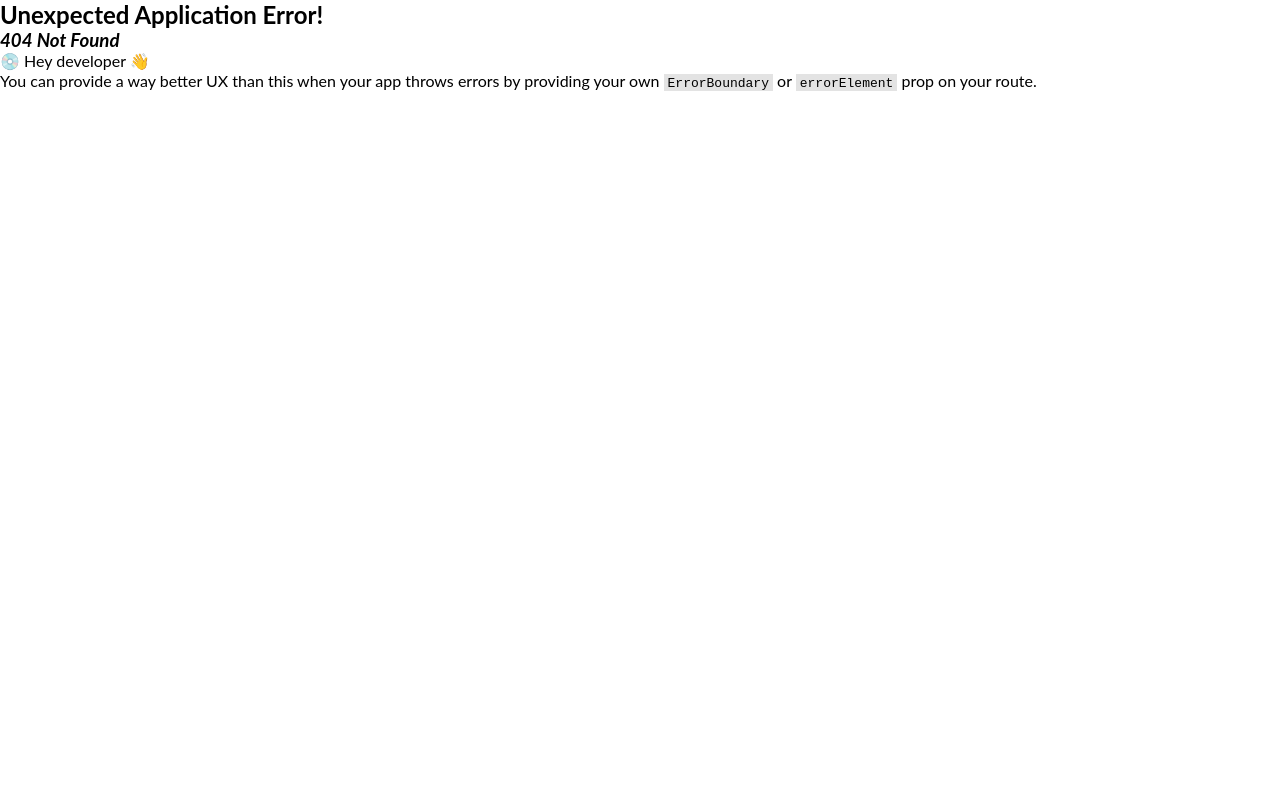
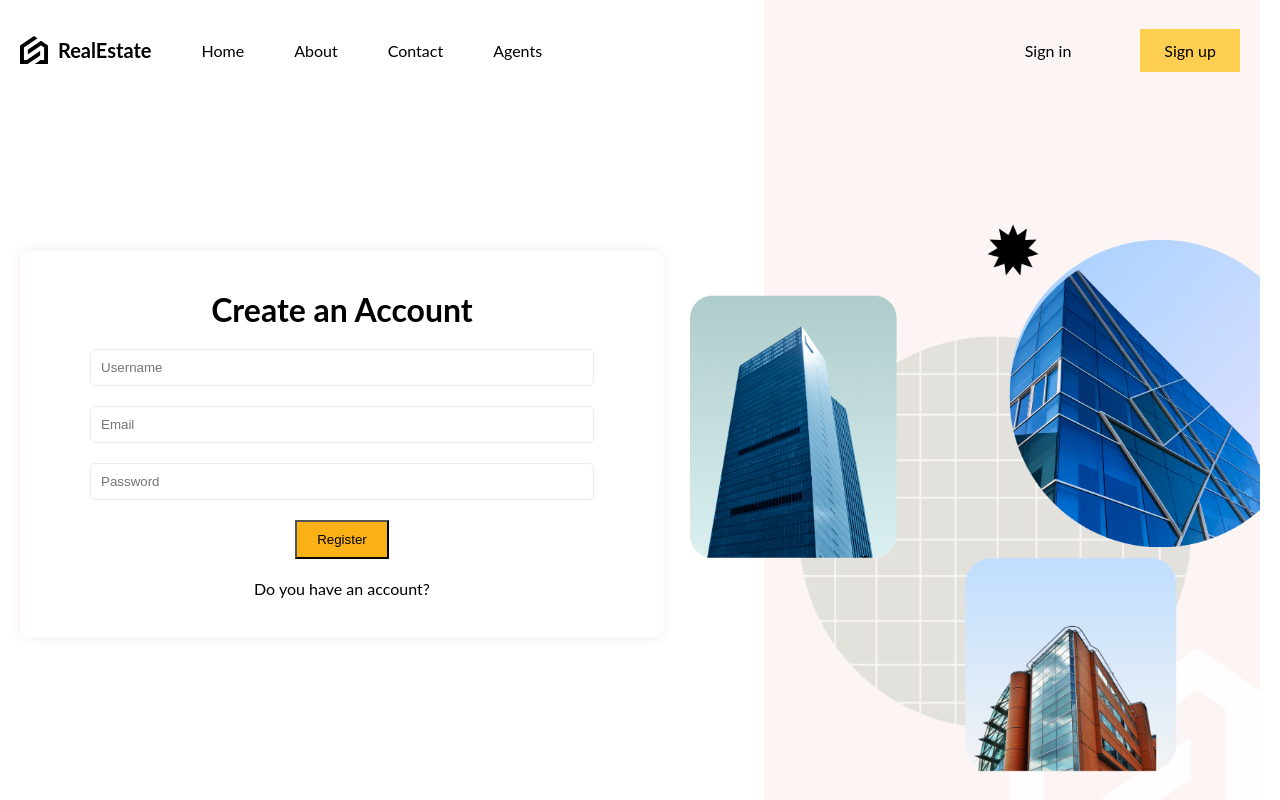
Before and after one commit to Amirkzm/real_estate_full, a React (Vite) app in the folder frontend/: page /auth/register in a window 1280 px wide. Before the commit this address had no page. Built offline with nearby package versions, Linux system fonts and the light colour scheme; no server answers.

Commit message:
feat: Add zodErrorsExtractor utility function and bug fix

```diff
--- a/frontend/src/components/chat/Chat.tsx
+++ b/frontend/src/components/chat/Chat.tsx
@@ -15,9 +15,8 @@ const Chat = () => {
       <div className="chatList">
         <h1>Messages</h1>
         {[0, 1, 2, 3, 4, 5].map((item) => (
-          <div className="chatItem">
+          <div className="chatItem" key={item}>
             <ChatItem
-              key={item}
               name="John Doe"
               avatar={IMG_SRC}
               onClick={() => setChat(true)}
--- a/frontend/src/components/dropDownMenu/dropdown.scss
+++ b/frontend/src/components/dropDownMenu/dropdown.scss
@@ -5,7 +5,7 @@
   height: 100%;
   padding: 12px 32px;
   position: relative;
-  background-color: rgb(233, 220, 220);
+  background-color: $primary-color;
   .dropdownContent {
     display: flex;
     flex-direction: column;
--- a/frontend/src/components/navbar/Navbar.tsx
+++ b/frontend/src/components/navbar/Navbar.tsx
@@ -31,7 +31,7 @@ function Navbar() {
     {
       title: "Profile",
       icon: <CgProfile />,
-      onClick: () => console.log(" go to profile"),
+      onClick: () => navigate("/profile"),
     },
     {
       title: "Logout",
@@ -43,23 +43,19 @@ function Navbar() {
   return (
     <nav>
       <div className="left">
-        <a href="/" className="logo">
+        <Link to={"/"} className="logo">
           <img src="/logo.png" alt="" />
           <span>RealEstate</span>
-        </a>
-        <a href="/">Home</a>
-        <a href="/">About</a>
-        <a href="/">Contact</a>
-        <a href="/">Agents</a>
+        </Link>
+        <Link to={"/"}>Home</Link>
+        <Link to={"/"}>About</Link>
+        <Link to={"/"}>Contact</Link>
+        <Link to={"/"}>Agents</Link>
       </div>
       <div className="right">
         {user ? (
           <div className="user">
-            <img
-              src="https://images.pexels.com/photos/91227/pexels-photo-91227.jpeg?auto=compress&cs=tinysrgb&w=1260&h=750&dpr=2"
-              alt=""
-            />
-            <span>John Doe</span>
+            <img src={user.avatar ?? "/no-profile.png"} alt="" />
             <div className="profile">
               <div className="notification">3</div>
               <Dropdown items={Dropdown_Items} title={user.username} />
@@ -67,10 +63,10 @@ function Navbar() {
           </div>
         ) : (
           <>
-            <a href="/authentication">Sign in</a>
-            <a href="/authentication" className="register">
+            <Link to="/auth/login">Sign in</Link>
+            <Link to="/auth/register" className="register">
               Sign up
-            </a>
+            </Link>
           </>
         )}
         <div className="menuIcon">
--- /dev/null
+++ b/frontend/src/hooks/index.ts
@@ -0,0 +1 @@
+export { default as usePostData } from "./usePostData";
--- a/frontend/src/hooks/usePostData.ts
+++ b/frontend/src/hooks/usePostData.ts
@@ -2,6 +2,7 @@ import { AxiosError, AxiosResponse } from "axios";
 import { useState } from "react";
 import { ErrorResponse } from "../types/errors";
 import apiRequest from "../lib/apiRequest";
+import { errorExtractor } from "../lib/ErrorExtractor";
 
 interface PostDataReturnType {
   isError: boolean;
@@ -12,7 +13,7 @@ interface PostDataReturnType {
   ) => Promise<AxiosResponse<any, any> | undefined>;
 }
 
-const usePostData = (url: string): PostDataReturnType => {
+const usePostData = (url: string, method = "POST"): PostDataReturnType => {
   const [isError, setIsError] = useState<boolean>(false);
   const [errorMessage, setErrorMessage] = useState<string>("");
   const [isLoading, setIsLoading] = useState<boolean>(false);
@@ -22,16 +23,18 @@ const usePostData = (url: string): PostDataReturnType => {
       setErrorMessage("");
       setIsError(false);
       setIsLoading(true);
-      const res = await apiRequest.post(url, data);
+      const res = await (method === "POST"
+        ? apiRequest.post(url, data)
+        : apiRequest.put(url, data));
+      console.log(res);
       return res;
     } catch (error) {
-      const axiosError = error as AxiosError<ErrorResponse>;
       setIsError(true);
-      if (axiosError.response) {
-        setErrorMessage(axiosError.response.data as unknown as string);
-      } else {
-        setErrorMessage("An unexpected error occurred");
-      }
+      setErrorMessage(
+        errorExtractor(error as AxiosError<ErrorResponse> | Error)
+      );
+
+      // setErrorMessage("An unexpected error occurred");
     } finally {
       setIsLoading(false);
     }
--- a/frontend/src/lib/apiRequest.ts
+++ b/frontend/src/lib/apiRequest.ts
@@ -1,7 +1,10 @@
 import axios from "axios";
 
+const baseUrl =
+  import.meta.env.VITE_BACKEND_BASE_URL || "http://localhost:3000/api";
+
 const apiRequest = axios.create({
-  baseURL: "http://localhost:3000/api",
+  baseURL: baseUrl,
   withCredentials: true,
 });
 
```
Also changed, not shown: frontend/src/App.tsx (+18 -3 lines), 1 other file (tests, documents, lock files or other folders).
